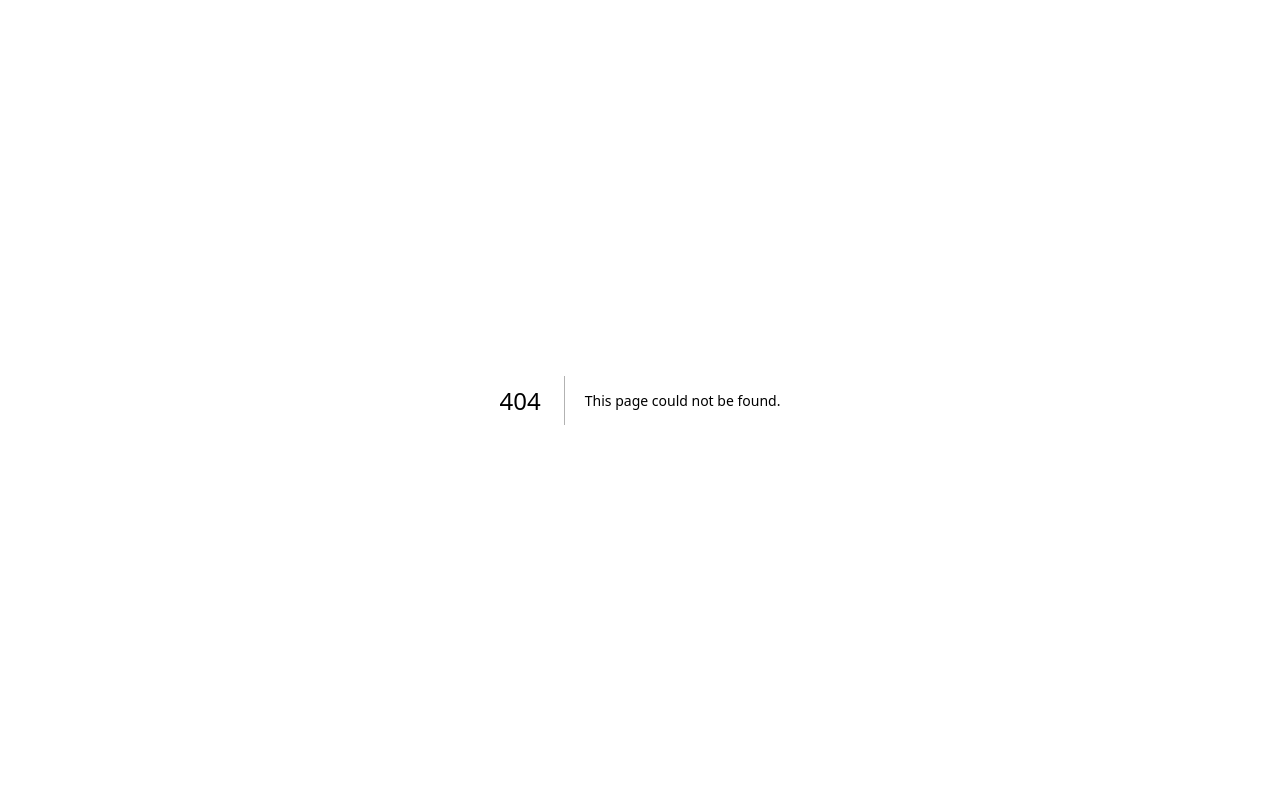
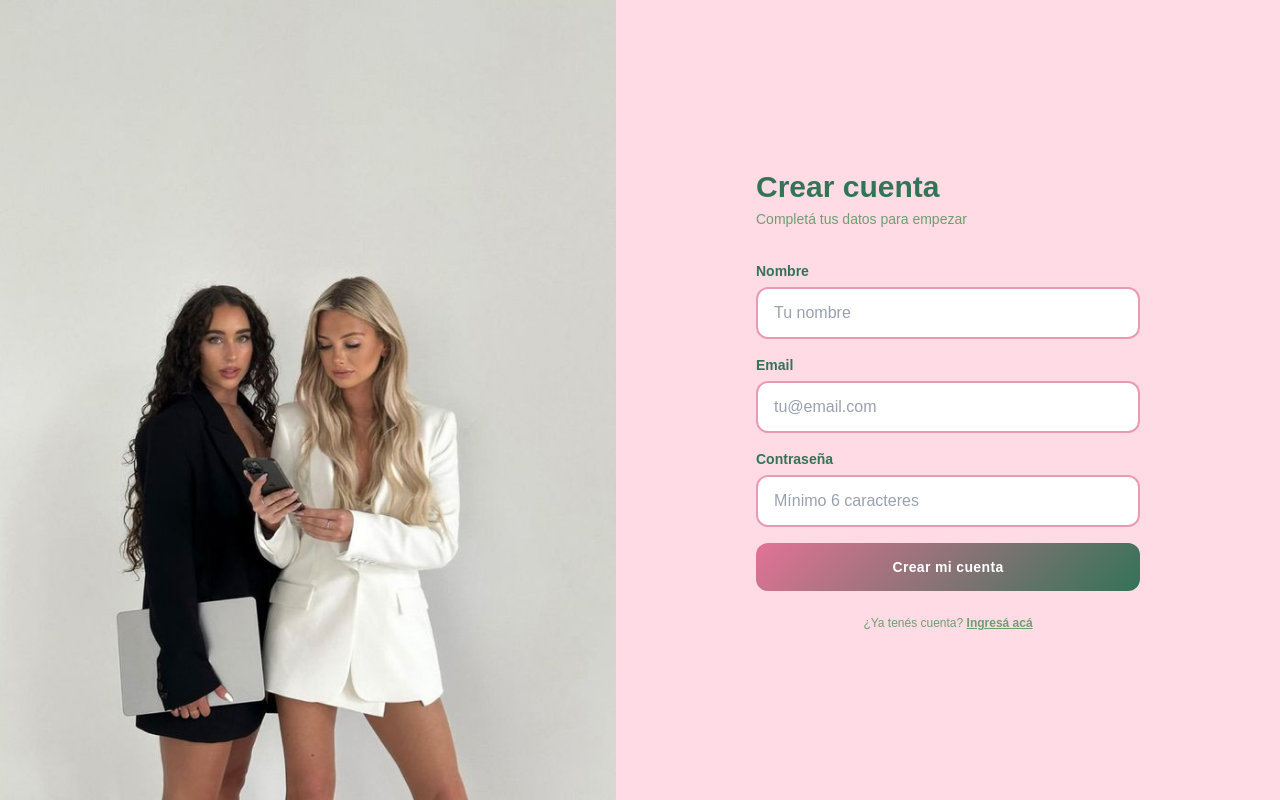
Before and after one commit to herramientas-max/socias-digitales, a Next.js app: page /registro in a window 1280 px wide. Before the commit this address had no page. Built offline with nearby package versions, Linux system fonts and the light colour scheme; no server answers.

Commit message:
Registro: página con roles automáticos + afiliadas redirigen a /lanzamiento

```diff
--- a/src/app/login/page.tsx
+++ b/src/app/login/page.tsx
@@ -115,7 +115,11 @@ export default function LoginPage() {
             </button>
           </form>
 
-          <p className="text-center text-xs mt-8" style={{ color: '#6D9F71' }}>
+          <p className="text-center text-xs mt-6" style={{ color: '#6D9F71' }}>
+            ¿No tenés cuenta?{' '}
+            <a href="/registro" className="font-bold underline">Registrate acá</a>
+          </p>
+          <p className="text-center text-xs mt-2" style={{ color: '#6D9F71' }}>
             ¿Problemas para ingresar? Contactá a tu administradora.
           </p>
         </div>
--- /dev/null
+++ b/src/app/registro/page.tsx
@@ -0,0 +1,145 @@
+'use client'
+
+import { useState, Suspense } from 'react'
+import { useRouter, useSearchParams } from 'next/navigation'
+import { createClient } from '@/lib/supabase/client'
+
+function RegistroForm() {
+  const router = useRouter()
+  const searchParams = useSearchParams()
+  const tipo = searchParams.get('tipo') // 'afiliada' o null
+  const esAfiliada = tipo === 'afiliada'
+
+  const supabase = createClient()
+
+  const [nombre, setNombre] = useState('')
+  const [email, setEmail] = useState('')
+  const [password, setPassword] = useState('')
+  const [error, setError] = useState('')
+  const [loading, setLoading] = useState(false)
+
+  async function handleRegistro(e: React.FormEvent) {
+    e.preventDefault()
+    setLoading(true)
+    setError('')
+
+    const { data, error: signUpError } = await supabase.auth.signUp({
+      email,
+      password,
+      options: {
+        data: { nombre }
+      }
+    })
+
+    if (signUpError) {
+      setError('No se pudo crear la cuenta. Verificá que el email no esté registrado.')
+      setLoading(false)
+      return
+    }
+
+    if (data.user) {
+      // Crear perfil con el rol correcto
+      await supabase.from('perfiles').upsert({
+        id: data.user.id,
+        nombre,
+        email,
+        rol: esAfiliada ? 'afiliada_lanzamiento' : 'alumna',
+      })
+    }
+
+    // Redirigir según tipo
+    if (esAfiliada) {
+      router.push('/lanzamiento')
+    } else {
+      router.push('/perfil')
+    }
+    router.refresh()
+  }
+
+  return (
+    <div className="min-h-screen flex">
+
+      {/* Panel izquierdo */}
+      <div className="hidden lg:block flex-1 relative overflow-hidden">
+        <img src="/banner-login.jpeg" alt="Socias Digitales" className="w-full h-full object-cover" />
+      </div>
+
+      {/* Panel derecho */}
+      <div className="flex flex-col items-center justify-center flex-1 px-6 py-12" style={{ background: '#FFDBE5' }}>
+
+        <div className="w-full max-w-sm">
+          {esAfiliada && (
+            <div className="mb-6 rounded-2xl px-4 py-3 text-sm font-semibold text-center"
+              style={{ background: 'linear-gradient(135deg, #E27396, #337357)', color: 'white' }}>
+              🚀 Acceso exclusivo afiliadas Socias Digitales
+            </div>
+          )}
+
+          <div className="mb-8">
+            <h1 className="text-3xl font-bold" style={{ color: '#337357' }}>
+              {esAfiliada ? 'Crear tu acceso' : 'Crear cuenta'}
+            </h1>
+            <p className="text-sm mt-1" style={{ color: '#6D9F71' }}>
+              {esAfiliada
+                ? 'Ingresá tus datos para acceder al escritorio de lanzamiento'
+                : 'Completá tus datos para empezar'}
+            </p>
+          </div>
+
+          <form onSubmit={handleRegistro} className="space-y-4">
+            <div>
+              <label className="block text-sm font-semibold mb-1.5" style={{ color: '#337357' }}>Nombre</label>
+              <input type="text" required value={nombre} onChange={e => setNombre(e.target.value)}
+                placeholder="Tu nombre"
+                className="w-full border-2 rounded-xl px-4 py-3 text-gray-900 placeholder-gray-400 focus:outline-none bg-white"
+                style={{ borderColor: '#EA9AB2' }} />
+            </div>
+
+            <div>
+              <label className="block text-sm font-semibold mb-1.5" style={{ color: '#337357' }}>Email</label>
+              <input type="email" required value={email} onChange={e => setEmail(e.target.value)}
+                placeholder="tu@email.com"
+                className="w-full border-2 rounded-xl px-4 py-3 text-gray-900 placeholder-gray-400 focus:outline-none bg-white"
+                style={{ borderColor: '#EA9AB2' }} />
+            </div>
+
+            <div>
+              <label className="block text-sm font-semibold mb-1.5" style={{ color: '#337357' }}>Contraseña</label>
+              <input type="password" required value={password} onChange={e => setPassword(e.target.value)}
+                placeholder="Mínimo 6 caracteres"
+                minLength={6}
+                className="w-full border-2 rounded-xl px-4 py-3 text-gray-900 placeholder-gray-400 focus:outline-none bg-white"
+                style={{ borderColor: '#EA9AB2' }} />
+            </div>
+
+            {error && (
+              <p className="text-sm rounded-xl px-4 py-3" style={{ background: '#fff0f3', color: '#E27396', border: '1px solid #EA9AB2' }}>
+                {error}
+              </p>
+            )}
+
+            <button type="submit" disabled={loading}
+              className="w-full text-white font-bold py-3.5 rounded-xl transition-opacity disabled:opacity-60 text-sm tracking-wide"
+              style={{ background: 'linear-gradient(135deg, #E27396, #337357)' }}>
+              {loading ? 'Creando cuenta...' : 'Crear mi cuenta'}
+            </button>
+          </form>
+
+          <p className="text-center text-xs mt-6" style={{ color: '#6D9F71' }}>
+            ¿Ya tenés cuenta?{' '}
+            <a href="/login" className="font-bold underline">Ingresá acá</a>
+          </p>
+        </div>
+      </div>
+
+    </div>
+  )
+}
+
+export default function RegistroPage() {
+  return (
+    <Suspense>
+      <RegistroForm />
+    </Suspense>
+  )
+}
--- a/src/proxy.ts
+++ b/src/proxy.ts
@@ -33,9 +33,19 @@ export async function proxy(request: NextRequest) {
     return NextResponse.redirect(new URL('/login', request.url))
   }
 
-  // Si ya está logueada, redirigir de login a perfil
-  if (user && pathname === '/login') {
-    return NextResponse.redirect(new URL('/perfil', request.url))
+  // Si ya está logueada, redirigir de login/registro según rol
+  if (user && (pathname === '/login' || pathname === '/registro')) {
+    const { data: perfil } = await supabase.from('perfiles').select('rol').eq('id', user.id).maybeSingle()
+    const destino = perfil?.rol === 'afiliada_lanzamiento' ? '/lanzamiento' : '/perfil'
+    return NextResponse.redirect(new URL(destino, request.url))
+  }
+
+  // Afiliadas de lanzamiento solo pueden ver /lanzamiento
+  if (user && !pathname.startsWith('/lanzamiento') && !pathname.startsWith('/admin') && !pathname.startsWith('/auth')) {
+    const { data: perfil } = await supabase.from('perfiles').select('rol').eq('id', user.id).maybeSingle()
+    if (perfil?.rol === 'afiliada_lanzamiento') {
+      return NextResponse.redirect(new URL('/lanzamiento', request.url))
+    }
   }
 
   // Si fue invitada y nunca creó su contraseña, forzarla antes de cualquier otra cosa
```
